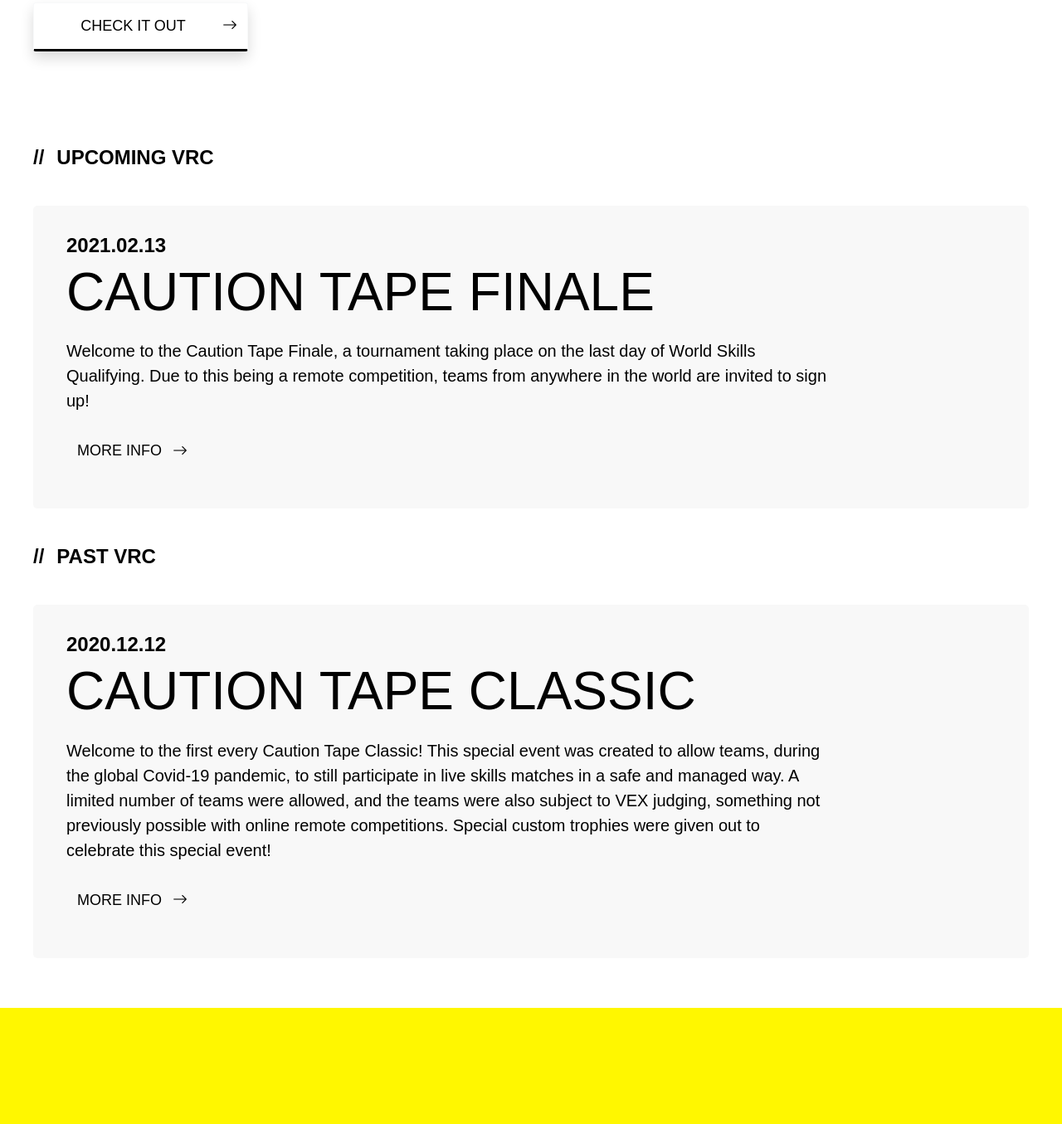
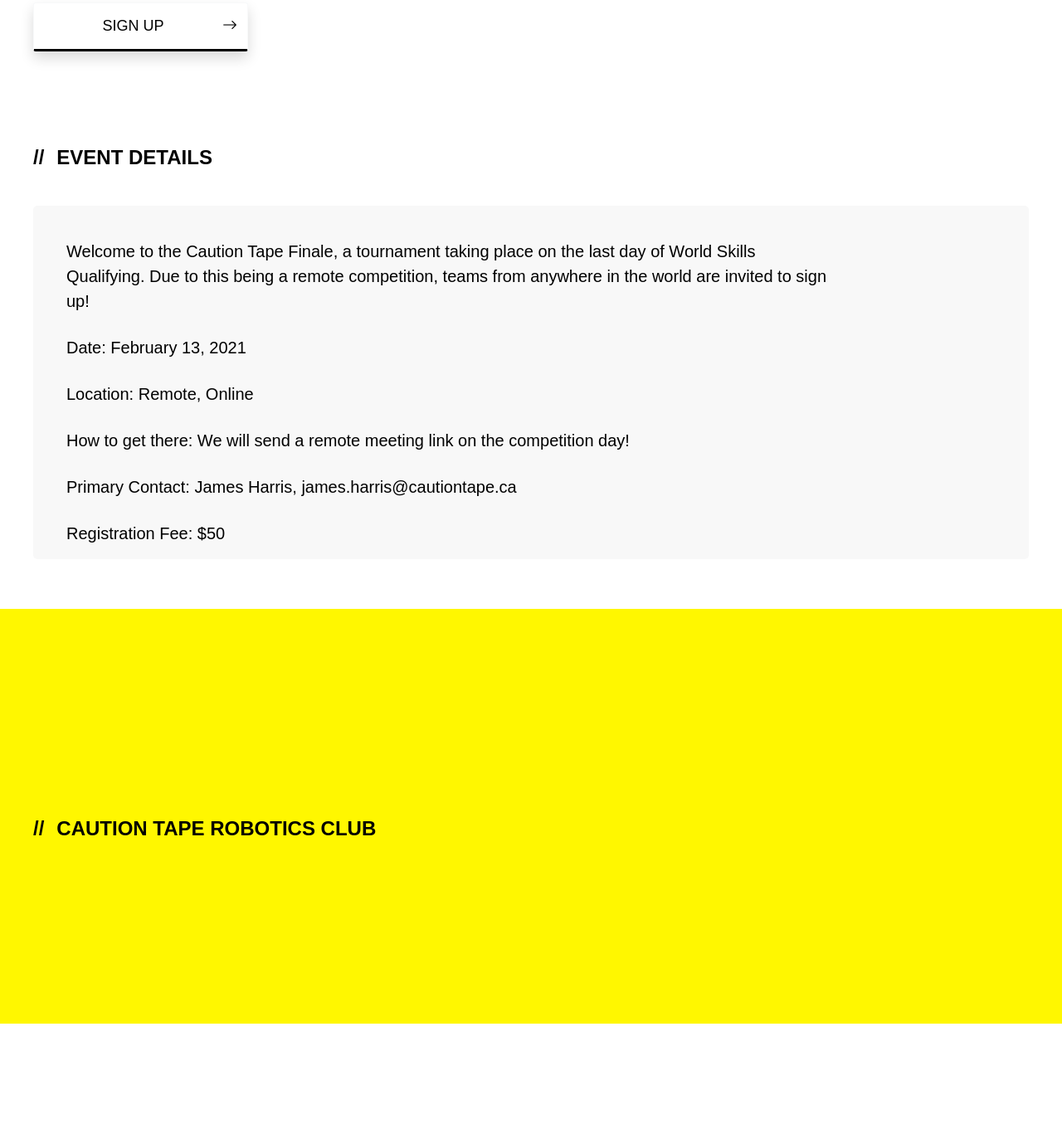
Before and after one commit to Nomnomburger/839.team-website, a plain HTML site: page ctrcfinale.html in a window 1280 px wide. Shown: the part 350-1705 px from the top of the page at 83% size. After the commit the page ends 1584 px from the top, so only its background shows below. Drawn offline with nearby package versions, Linux system fonts and the light colour scheme; a web font is replaced by a local one.

Commit message:
checked page

```diff
--- a/ctrcfinale.html
+++ b/ctrcfinale.html
@@ -83,7 +83,7 @@
       <h1 class="section-heading" style="color: #000000; padding-right: 10px;">CAUTION TAPE FINALE</h1>
 
       <div style="display: flex; align-self: start; padding-left: 40px; padding-bottom: 40px;">
-        <button onclick="window.location.href='facilityarticle.html'" class="btn btn-light shadow">CHECK IT OUT<i
+        <button onclick="window.location.href='https://www.robotevents.com/robot-competitions/vex-robotics-competition/RE-VRC-21-3429.html'" class="btn btn-light shadow">SIGN UP<i
             class="bi bi-arrow-right" , style="float: right"></i></button>
       </div>
 
@@ -97,7 +97,7 @@
     <div style="width: 100%; margin: 40px;">
       <div style="text-align: left; padding-bottom: 20px;">
         <span class="section-subheadingct" style="color: #000000; padding-left: 0px;">//</span><span class="section-subheading"
-          style="color: #000000;">UPCOMING VRC</span>
+          style="color: #000000;">EVENT DETAILS</span>
       </div>
 
       <div class="event-card" style="height: min-content; margin-top: 20px; margin-bottom: 20px;">
@@ -105,18 +105,18 @@
         <div class="col-xl-10" style="padding: 0px;">
           <div class="second-section d-flex align-items-center" style="padding-top: 30px;">
             <div>
-              <div style="text-align: left;">
-                <span class="section-subheadingct" style="color: #000000;">2021.02.13</span>
-              </div>
-
-              <h1 class="section-heading" style="color: #000000; padding-right: 10px;">CAUTION TAPE FINALE</h1>
 
               <p class="body-text" style="color: #000000; padding-bottom: 0px;">Welcome to the Caution Tape Finale, a tournament taking place on the last day of World Skills Qualifying. Due to this being a remote competition, teams from anywhere in the world are invited to sign up!</p>
 
-              <div style="display: flex; align-self: start; padding-left: 40px; padding-bottom: 40px;">
-                <button onclick="window.location.href='facilityarticle.html'" class="btn btn-link-dark" style="text-align: left;">MORE INFO<i
-                    class="bi bi-arrow-right" , style="float: right"></i></button>
-              </div>
+              <p class="body-text" style="color: #000000; padding-bottom: 0px;">Date: February 13, 2021</p>
+
+              <p class="body-text" style="color: #000000; padding-bottom: 0px;">Location: Remote, Online</p>
+
+              <p class="body-text" style="color: #000000; padding-bottom: 0px;">How to get there: We will send a remote meeting link on the competition day!</p>
+
+              <p class="body-text" style="color: #000000; padding-bottom: 0px;">Primary Contact: James Harris, james.harris@cautiontape.ca</p>
+
+              <p class="body-text" style="color: #000000; padding-bottom: 0px;">Registration Fee: $50</p>
 
             </div>
           </div>
@@ -125,34 +125,6 @@
 
 
         </div>
-      </div>
-
-      <div style="text-align: left; padding-bottom: 20px; padding-top: 20px;">
-        <span class="section-subheadingct" style="color: #000000; padding-left: 0px;">//</span><span class="section-subheading"
-          style="color: #000000;">PAST VRC</span>
-      </div>
-
-      <div class="event-card" style="height: min-content; margin-top: 20px; margin-bottom: 20px;">
-        <div class="col-xl-10" style="padding: 0px;">
-          <div class="second-section d-flex align-items-center" style="padding-top: 30px;">
-            <div>
-              <div style="text-align: left;">
-                <span class="section-subheadingct" style="color: #000000;">2020.12.12</span>
-              </div>
-
-              <h1 class="section-heading" style="color: #000000; padding-right: 10px;">CAUTION TAPE CLASSIC</h1>
-
-              <p class="body-text" style="color: #000000; padding-bottom: 0px;">Welcome to the first every Caution Tape Classic! This special event was created to allow teams, during the global Covid-19 pandemic, to still participate in live skills matches in a safe and managed way. A limited number of teams were allowed, and the teams were also subject to VEX judging, something not previously possible with online remote competitions. Special custom trophies were given out to celebrate this special event!</p>
-
-              <div style="display: flex; align-self: start; padding-left: 40px; padding-bottom: 40px;">
-                <button onclick="window.location.href='facilityarticle.html'" class="btn btn-link-dark" style="text-align: left;">MORE INFO<i
-                    class="bi bi-arrow-right" , style="float: right"></i></button>
-              </div>
-
-            </div>
-          </div>
-        </div>
-
       </div>
 
 
```
Also changed, not shown: competitions.html (+1 -4 lines).
